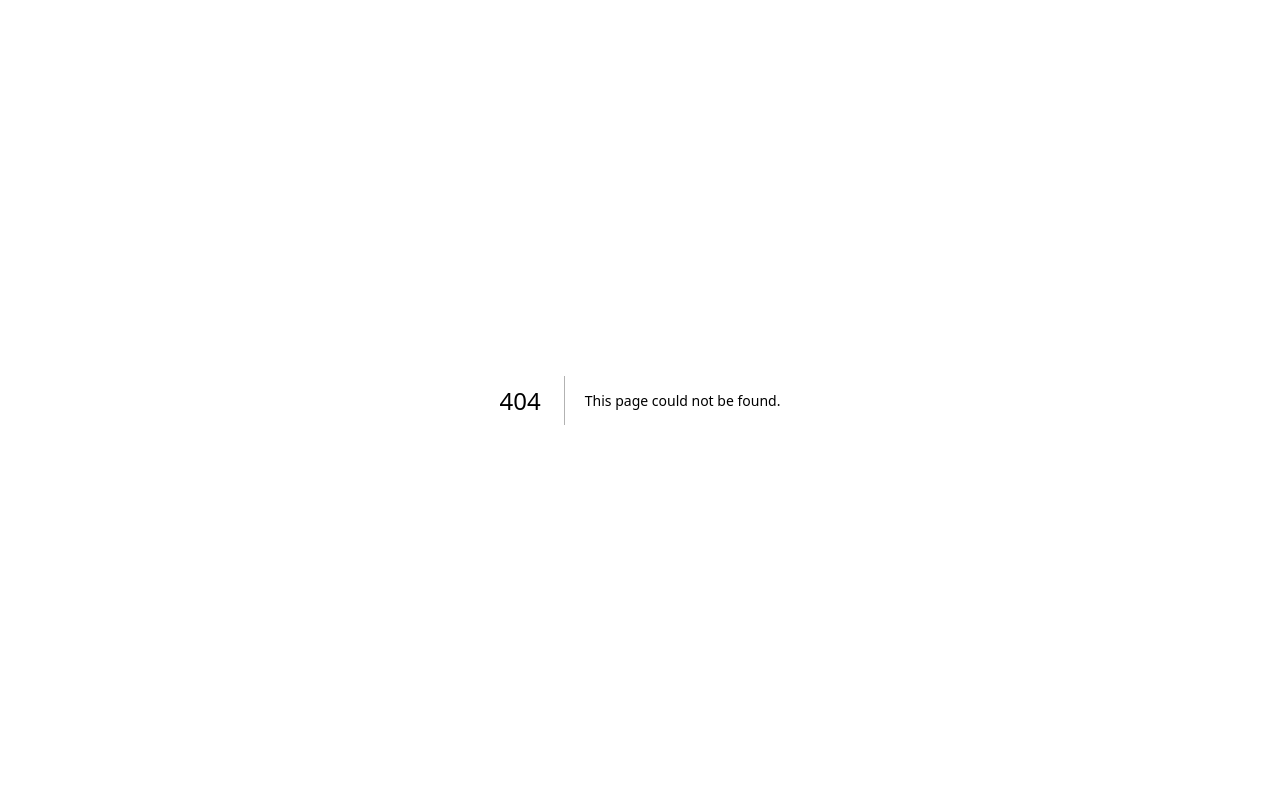
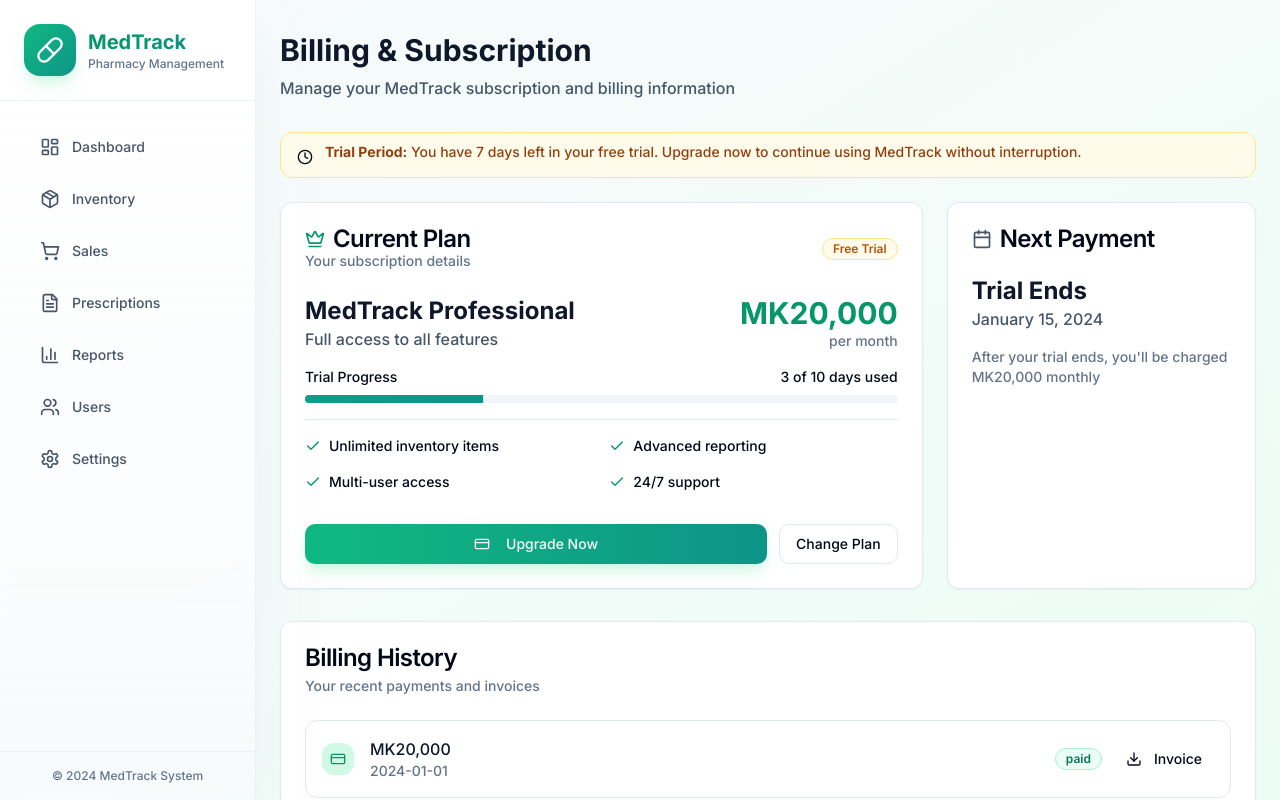
Before and after one commit to Joshypeace/MedTrack, a Next.js app: page /billing in a window 1280 px wide. Before the commit this address had no page. Built offline with nearby package versions, Linux system fonts and the light colour scheme.

Commit message:
added billing UI

```diff
--- /dev/null
+++ b/src/app/billing/page.tsx
@@ -0,0 +1,199 @@
+"use client"
+
+import { useState } from "react"
+import { Calendar, Check, CreditCard, Download, Clock, Crown } from "lucide-react"
+import { Button } from "@/components/ui/button"
+import { Card, CardContent, CardDescription, CardHeader, CardTitle } from "@/components/ui/card"
+import { Badge } from "@/components/ui/badge"
+import { Alert, AlertDescription } from "@/components/ui/alert"
+import { Progress } from "@/components/ui/progress"
+import Sidebar from "@/components/layout/sidebar"
+
+export default function BillingPage() {
+  const [currentPlan] = useState("trial") // trial, active, expired
+  const [trialDaysLeft] = useState(7)
+  const [billingHistory] = useState([
+    { date: "2024-01-01", amount: "MK20,000", status: "paid", invoice: "INV-001" },
+    { date: "2023-12-01", amount: "MK20,000", status: "paid", invoice: "INV-002" },
+    { date: "2023-11-01", amount: "MK20,000", status: "paid", invoice: "INV-003" },
+  ])
+
+  const trialProgress = ((10 - trialDaysLeft) / 10) * 100
+
+  return (
+    <div className="flex h-screen bg-gradient-to-br from-slate-50 to-emerald-50">
+      <Sidebar />
+
+      <div className="flex-1 flex flex-col overflow-hidden lg:ml-0">
+        <main className="flex-1 overflow-x-hidden overflow-y-auto bg-transparent">
+          <div className="container mx-auto px-6 py-8">
+            <div className="mb-8">
+              <h1 className="text-3xl font-bold text-slate-900 mb-2">Billing & Subscription</h1>
+              <p className="text-slate-600">Manage your MedTrack subscription and billing information</p>
+            </div>
+
+            {/* Trial Status Alert */}
+            {currentPlan === "trial" && (
+              <Alert className="mb-6 border-amber-200 bg-amber-50">
+                <Clock className="h-4 w-4 text-amber-600" />
+                <AlertDescription className="text-amber-800">
+                  <strong>Trial Period:</strong> You have {trialDaysLeft} days left in your free trial. Upgrade now to
+                  continue using MedTrack without interruption.
+                </AlertDescription>
+              </Alert>
+            )}
+
+            <div className="grid grid-cols-1 lg:grid-cols-3 gap-6 mb-8">
+              {/* Current Plan */}
+              <Card className="card-enhanced col-span-1 lg:col-span-2">
+                <CardHeader>
+                  <div className="flex items-center justify-between">
+                    <div>
+                      <CardTitle className="flex items-center gap-2">
+                        <Crown className="h-5 w-5 text-emerald-600" />
+                        Current Plan
+                      </CardTitle>
+                      <CardDescription>Your subscription details</CardDescription>
+                    </div>
+                    {currentPlan === "trial" && (
+                      <Badge variant="outline" className="bg-amber-50 text-amber-700 border-amber-200">
+                        Free Trial
+                      </Badge>
+                    )}
+                  </div>
+                </CardHeader>
+                <CardContent>
+                  <div className="space-y-4">
+                    <div className="flex items-center justify-between">
+                      <div>
+                        <h3 className="text-2xl font-bold text-slate-900">MedTrack Professional</h3>
+                        <p className="text-slate-600">Full access to all features</p>
+                      </div>
+                      <div className="text-right">
+                        <div className="text-3xl font-bold text-emerald-600">MK20,000</div>
+                        <div className="text-sm text-slate-500">per month</div>
+                      </div>
+                    </div>
+
+                    {currentPlan === "trial" && (
+                      <div className="space-y-2">
+                        <div className="flex justify-between text-sm">
+                          <span>Trial Progress</span>
+                          <span>{10 - trialDaysLeft} of 10 days used</span>
+                        </div>
+                        <Progress value={trialProgress} className="h-2" />
+                      </div>
+                    )}
+
+                    <div className="grid grid-cols-2 gap-4 pt-4 border-t">
+                      <div className="flex items-center gap-2">
+                        <Check className="h-4 w-4 text-emerald-600" />
+                        <span className="text-sm">Unlimited inventory items</span>
+                      </div>
+                      <div className="flex items-center gap-2">
+                        <Check className="h-4 w-4 text-emerald-600" />
+                        <span className="text-sm">Advanced reporting</span>
+                      </div>
+                      <div className="flex items-center gap-2">
+                        <Check className="h-4 w-4 text-emerald-600" />
+                        <span className="text-sm">Multi-user access</span>
+                      </div>
+                      <div className="flex items-center gap-2">
+                        <Check className="h-4 w-4 text-emerald-600" />
+                        <span className="text-sm">24/7 support</span>
+                      </div>
+                    </div>
+
+                    <div className="flex gap-3 pt-4">
+                      {currentPlan === "trial" ? (
+                        <Button className="button-primary flex-1">
+                          <CreditCard className="mr-2 h-4 w-4" />
+                          Upgrade Now
+                        </Button>
+                      ) : (
+                        <Button variant="outline" className="flex-1 bg-transparent">
+                          Manage Subscription
+                        </Button>
+                      )}
+                      <Button variant="outline">Change Plan</Button>
+                    </div>
+                  </div>
+                </CardContent>
+              </Card>
+
+              {/* Next Payment */}
+              <Card className="card-enhanced">
+                <CardHeader>
+                  <CardTitle className="flex items-center gap-2">
+                    <Calendar className="h-5 w-5 text-slate-600" />
+                    Next Payment
+                  </CardTitle>
+                </CardHeader>
+                <CardContent>
+                  <div className="space-y-4">
+                    {currentPlan === "trial" ? (
+                      <>
+                        <div>
+                          <div className="text-2xl font-bold text-slate-900">Trial Ends</div>
+                          <div className="text-slate-600">January 15, 2024</div>
+                        </div>
+                        <div className="text-sm text-slate-500">
+                          After your trial ends, you'll be charged MK20,000 monthly
+                        </div>
+                      </>
+                    ) : (
+                      <>
+                        <div>
+                          <div className="text-2xl font-bold text-emerald-600">MK20,000</div>
+                          <div className="text-slate-600">Due February 1, 2024</div>
+                        </div>
+                        <div className="text-sm text-slate-500">Payment will be automatically processed</div>
+                      </>
+                    )}
+                  </div>
+                </CardContent>
+              </Card>
+            </div>
+
+            {/* Billing History */}
+            <Card className="card-enhanced">
+              <CardHeader>
+                <CardTitle>Billing History</CardTitle>
+                <CardDescription>Your recent payments and invoices</CardDescription>
+              </CardHeader>
+              <CardContent>
+                <div className="space-y-4">
+                  {billingHistory.map((payment, index) => (
+                    <div
+                      key={index}
+                      className="flex items-center justify-between p-4 border border-slate-200 rounded-xl hover:bg-slate-50 transition-colors"
+                    >
+                      <div className="flex items-center gap-4">
+                        <div className="p-2 bg-emerald-100 rounded-lg">
+                          <CreditCard className="h-4 w-4 text-emerald-600" />
+                        </div>
+                        <div>
+                          <div className="font-medium text-slate-900">{payment.amount}</div>
+                          <div className="text-sm text-slate-500">{payment.date}</div>
+                        </div>
+                      </div>
+                      <div className="flex items-center gap-3">
+                        <Badge variant="outline" className="bg-emerald-50 text-emerald-700 border-emerald-200">
+                          {payment.status}
+                        </Badge>
+                        <Button variant="ghost" size="sm">
+                          <Download className="h-4 w-4 mr-1" />
+                          Invoice
+                        </Button>
+                      </div>
+                    </div>
+                  ))}
+                </div>
+              </CardContent>
+            </Card>
+          </div>
+        </main>
+      </div>
+    </div>
+  )
+}
```
